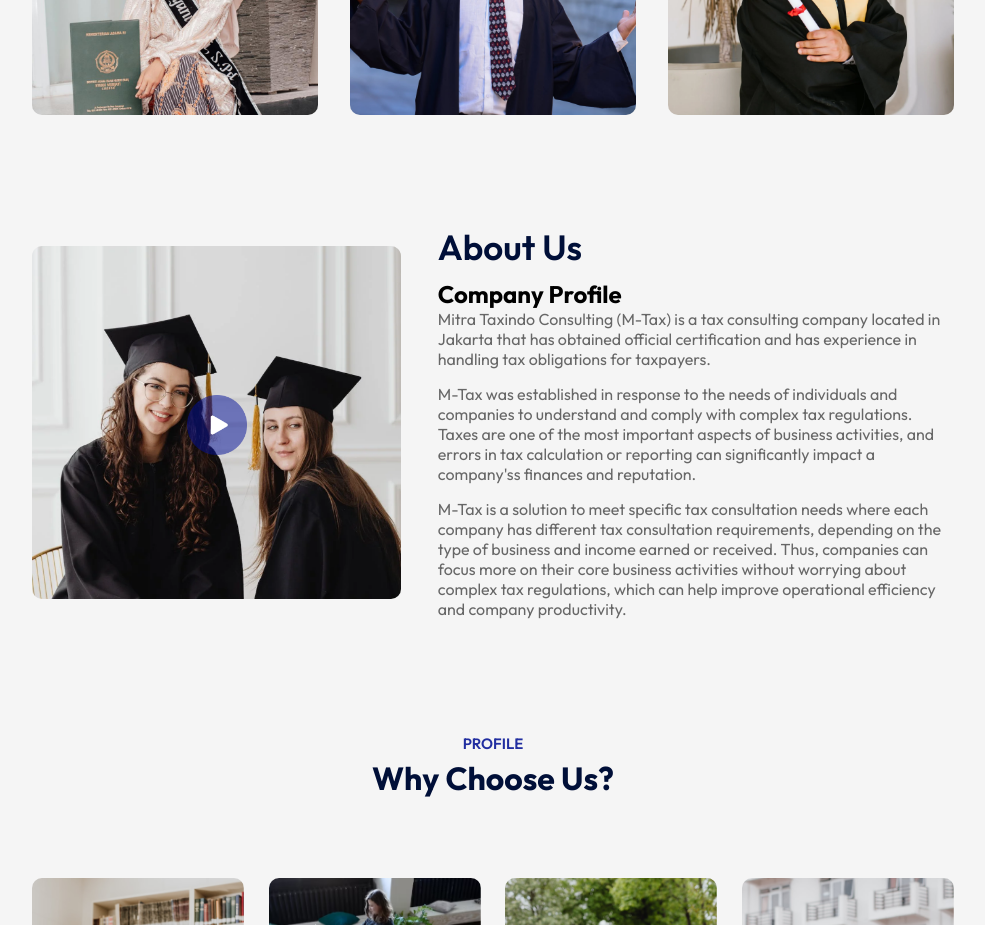
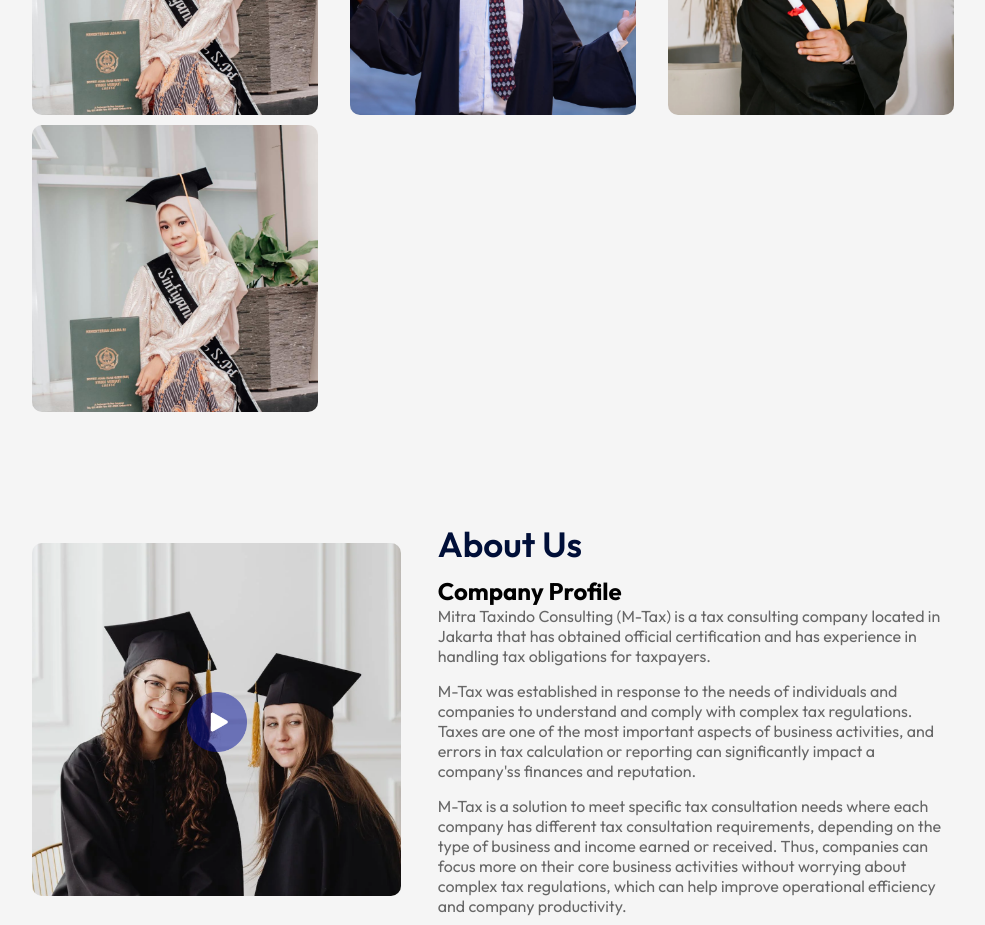
Before and after one commit to SalmanAlfarisi5/MTC, a React (Vite) app: page / in a window 1280 px wide. Shown: the part 1780-2705 px from the top of the page, without its empty margins (147-1132 px from the left). Built offline with nearby package versions, Linux system fonts and the light colour scheme.

Commit message:
Change a few sentences of the program

```diff
--- a/src/Components/Programs/Programs.css
+++ b/src/Components/Programs/Programs.css
@@ -80,6 +80,14 @@
     color: #333;
 }
 
+.modal-title {
+    font-size: 20px;
+    font-weight: bold;
+    margin-bottom: 15px;
+    text-align: center;
+    color: #212EA0;
+}
+
 .modal p {
     margin: 0;
 }
--- a/src/Components/Programs/Programs.jsx
+++ b/src/Components/Programs/Programs.jsx
@@ -4,10 +4,10 @@
 
 const Programs = () => {
   const [modalVisible, setModalVisible] = useState(false);
-  const [modalText, setModalText] = useState("");
+  const [modalContent, setModalContent] = useState({ title: "", text: "" });
 
-  const openModal = (text) => {
-    setModalText(text);
+  const openModal = (title, text) => {
+    setModalContent({ title, text });
     setModalVisible(true);
   };
 
@@ -24,7 +24,7 @@
           <div
             className="program"
             key={index}
-            onClick={() => openModal(program.text)}
+            onClick={() => openModal(program.name, program.text)}
           >
             <img src={program.image} alt={program.name} />
             <div className="caption">
@@ -38,7 +38,8 @@
       {modalVisible && (
         <div className="modal" onClick={closeModal}>
           <div className="modal-content">
-            <p>{modalText}</p>
+            <h3 className="modal-title">{modalContent.title}</h3>
+            <p>{modalContent.text}</p>
           </div>
         </div>
       )}
--- a/src/data/program.json
+++ b/src/data/program.json
@@ -15,19 +15,19 @@
       "image": "/src/assets/program-3.png",
       "icon": "/src/assets/program-icon-3.png",
       "name": "Tax Review",
-      "text": "Tax review is a service related to the review of all existing tax obligations in a company to find out the level of compliance of taxpayers in fulfilling tax obligations (tax compliance), whether full comply, under comply, or over comply."
+      "text": "Tax review is a service related to the review of all existing tax obligations in a company to find out the level of compliance of taxpayers in fulfilling tax obligations (tax compliance), whether full comply, under comply, or over comply. Both over comply and under comply, both of which will result in losses for the company and cause the company to be examined by the tax authorities even greater. By implementing a tax review, it is expected that tax losses due to over-compliance and under-compliance can be minimized so that tax control can be implemented."
     },
     {
       "image": "/src/assets/program-1.png",
       "icon": "/src/assets/program-icon-1.png",
       "name": "Tax Management",
-      "text": "Tax Management is a management strategy for controlling, planning, and organizing aspects of taxation to benefit the company’s business value while continuing to carry out tax obligations according to regulations and laws."
+      "text": "Tax Management is a tax service in supporting Taxpayers to carry out Tax Management. Tax management is a management strategy for controlling, planning, and organizing aspects of taxation from a side that can benefit the company's business value while continuing to carry out tax obligations according to regulations and laws. Tax Management is a means of fulfilling tax obligations properly and effectively."
     },
     {
       "image": "/src/assets/program-2.png",
       "icon": "/src/assets/program-icon-2.png",
       "name": "Tax Audit",
-      "text": "Services provided when a taxpayer requires assistance in a tax audit. These services are provided to manage or fulfill summons from the Tax Service Office."
+      "text": "Services provided when a taxpayer requires assistance in a tax audit. These services are provided among other things to manage or fulfill summons from the Tax Service Office. Tax audit assistance is carried out by providing assistance and becoming the attorney who will represent all the interests of the client during the audit process. The Tax Consultant, after being granted the power of attorney, will have the authority to represent the Taxpayer in answering or providing the necessary evidence in the tax audit process."
     },
     {
       "image": "/src/assets/program-3.png",
@@ -50,7 +50,13 @@
     {
       "image": "/src/assets/program-3.png",
       "icon": "/src/assets/program-icon-3.png",
+      "name": "Tax Training",
+      "text": "A. Seminar / Workshop: Seminar / Workshop activities are designed for taxpayers who are interested in the latest information in the field of taxation in order to develop knowledge that will impact taxpayer business practices. B. In-House Training (IHT): In-house training activities are training activities that can be designed and developed according to the company's internal needs to improve and update the knowledge and skills of employees in the field of taxation."
+    },
+    {
+      "image": "/src/assets/program-1.png",
+      "icon": "/src/assets/program-icon-1.png",
       "name": "Accounting",
-      "text": "Accounting is a service that deals with the process of recording financial transactions and is a part of the accounting process in businesses and other organizations."
+      "text": "Accounting is a service that deals with the process of recording financial transactions and is a part of the accounting process in businesses and other organizations. This involves preparing source documents for all transactions, operations, and other business activities."
     }
-  ]
+]
```
